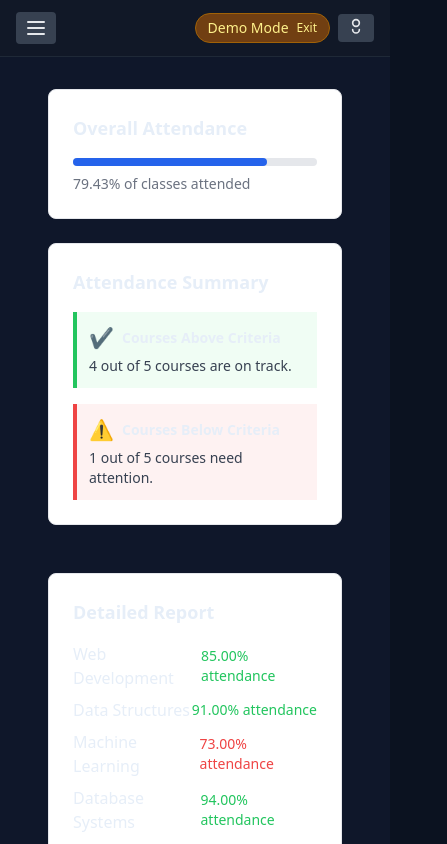
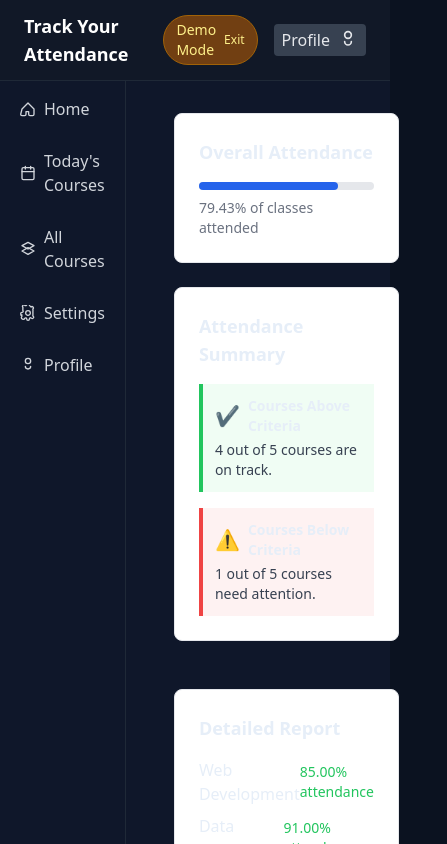
Before and after one commit to VisheshShrivastavaGit/frontend, a React (Vite) app: page / in a window 390 px wide. Both pictures are taken after a click on the button "Try Demo Mode". Shown: the top 844 px of the page, 447 px wide, since content can reach past the window. Built offline with nearby package versions, Linux system fonts and the light colour scheme; no server answers.

Commit message:
removed useless components and removed mobile responsiveness

```diff
--- a/src/components/Appbar.jsx
+++ b/src/components/Appbar.jsx
@@ -8,7 +8,7 @@ function UserButton() {
       to="/profile"
       className="flex items-center gap-2 px-2 py-1 rounded bg-gray-700 text-gray-200 hover:bg-gray-600"
     >
-      <span className="hidden sm:inline">Profile</span>
+      <span>Profile</span>
       <svg
         xmlns="http://www.w3.org/2000/svg"
         className="h-5 w-5"
@@ -33,31 +33,6 @@ function UserButton() {
   );
 }
 
-function MobileSidebarButton({ onOpenSidebar }) {
-  return (
-    <button
-      className="md:hidden px-2 py-1 rounded bg-gray-700 text-gray-200"
-      title="Open menu"
-      onClick={onOpenSidebar}
-    >
-      <svg
-        xmlns="http://www.w3.org/2000/svg"
-        className="h-6 w-6"
-        fill="none"
-        viewBox="0 0 24 24"
-        stroke="currentColor"
-      >
-        <path
-          strokeLinecap="round"
-          strokeLinejoin="round"
-          strokeWidth={2}
-          d="M4 6h16M4 12h16M4 18h16"
-        />
-      </svg>
-    </button>
-  );
-}
-
 function DemoModeBadge() {
   const { handleLogout } = useAuth();
 
@@ -75,18 +50,17 @@ function DemoModeBadge() {
   );
 }
 
-export default function Appbar({ onOpenSidebar }) {
+export default function Appbar() {
   const { isDemoMode } = useAuth();
 
   return (
-    <header className="w-full flex items-center justify-between px-4 md:px-6 py-3 bg-gray-900 border-b border-gray-800">
+    <header className="w-full flex items-center justify-between px-6 py-3 bg-gray-900 border-b border-gray-800">
       <div className="flex items-center gap-2">
-        <MobileSidebarButton onOpenSidebar={onOpenSidebar} />
-        <span className="font-bold text-lg text-white hidden md:inline">
+        <span className="font-bold text-lg text-white">
           Track Your Attendance
         </span>
       </div>
-      <div className="flex items-center gap-2 md:gap-4 w-auto">
+      <div className="flex items-center gap-4">
         {isDemoMode && <DemoModeBadge />}
         <UserButton />
       </div>
--- a/src/components/MiddlePart.jsx
+++ /dev/null
@@ -1,9 +0,0 @@
-import React from 'react'
-
-export default function MiddlePart({ children }) {
-  return (
-    <main className="flex-1 p-8 bg-white dark:bg-gray-900 min-h-[calc(100vh-56px)]">
-      {children}
-    </main>
-  )
-}
--- a/src/components/Searchbar.jsx
+++ /dev/null
@@ -1,14 +0,0 @@
-import React from "react";
-import { useData } from "../contexts/AppProvider";
-export default function Searchbar() {
-  const { searchedCourses, changeSearch } = useData();
-  return (
-    <input
-      type="text"
-      value={searchedCourses}
-      onChange={(e) => changeSearch(String(e.target.value))}
-      placeholder="Search..."
-      className="w-full text-sm font-medium text-gray-800 dark:text-white placeholder-gray-500 dark:placeholder-gray-400 bg-gray-100 dark:bg-gray-800 rounded-lg px-4 py-2"
-    />
-  );
-}
--- a/src/components/SidebarNew.jsx
+++ b/src/components/SidebarNew.jsx
@@ -28,7 +28,7 @@ export function SidebarNew() {
           }
         >
           <IconWrapper>{it.icon()}</IconWrapper>
-          <span className="md:hidden lg:inline-block">{it.title}</span>
+          <span>{it.title}</span>
         </NavLink>
       ))}
     </div>
--- a/src/layouts/MainLayout.jsx
+++ b/src/layouts/MainLayout.jsx
@@ -1,31 +1,16 @@
-import React, { useState } from "react";
+import React from "react";
 import { SidebarNew } from "../components/SidebarNew";
 import Appbar from "../components/Appbar";
 
 export default function MainLayout({ children }) {
-  const [sidebarOpen, setSidebarOpen] = useState(false);
-
-  // Provide a way for Appbar to open sidebar
-  window.openSidebar = () => setSidebarOpen(true);
-  window.closeSidebar = () => setSidebarOpen(false);
-
   return (
     <div className="min-h-screen bg-slate-900">
-      <Appbar onOpenSidebar={() => setSidebarOpen(true)} />
+      <Appbar />
       <div className="flex">
         {/* Desktop Sidebar */}
-        <aside className="hidden md:flex lg:w-64 md:w-20 w-full h-20 md:h-full flex-col justify-between lg:justify-between items-start gap-5 p-2 border-r border-gray-800">
+        <aside className="w-64 h-screen flex-col items-start gap-5 p-2 border-r border-gray-800">
           <SidebarNew />
         </aside>
-        {/* Mobile Sidebar Overlay */}
-        {sidebarOpen && (
-          <div className="fixed inset-0 z-40 md:hidden bg-black bg-opacity-40" onClick={() => setSidebarOpen(false)}>
-            <div className="absolute left-0 top-0 h-full w-64 bg-slate-900 shadow-lg p-4" onClick={e => e.stopPropagation()}>
-              <button className="mb-4 px-2 py-1 rounded bg-gray-700 text-gray-200" onClick={() => setSidebarOpen(false)}>Close</button>
-              <SidebarNew />
-            </div>
-          </div>
-        )}
         <div className="flex-1 p-8">{children}</div>
       </div>
     </div>
```
